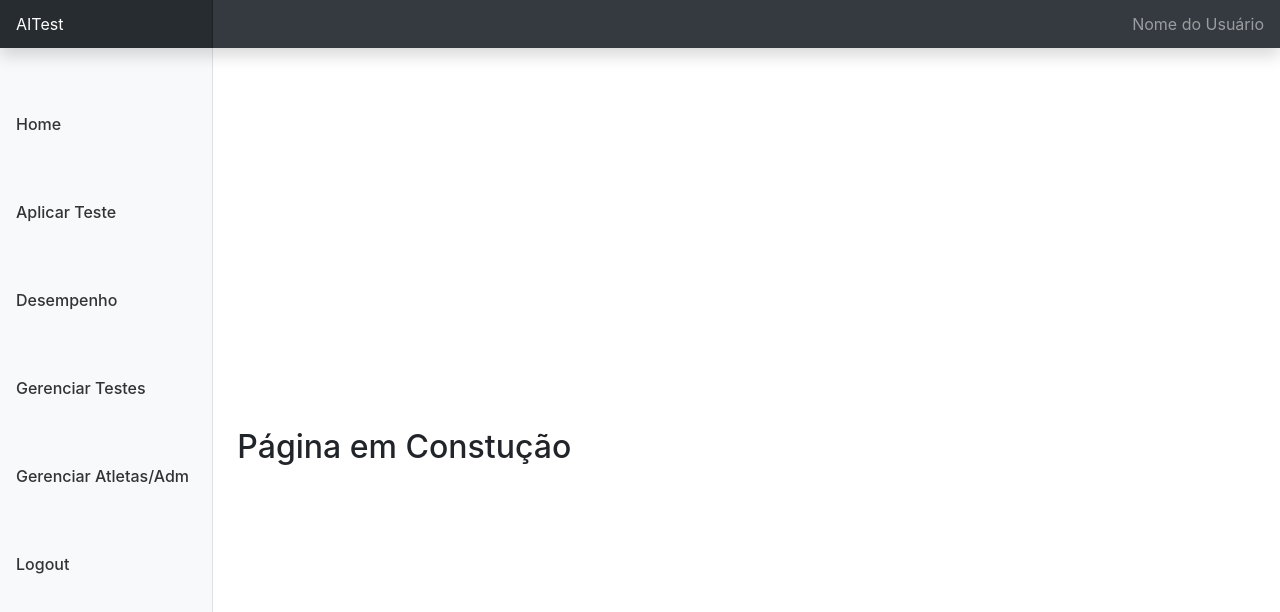
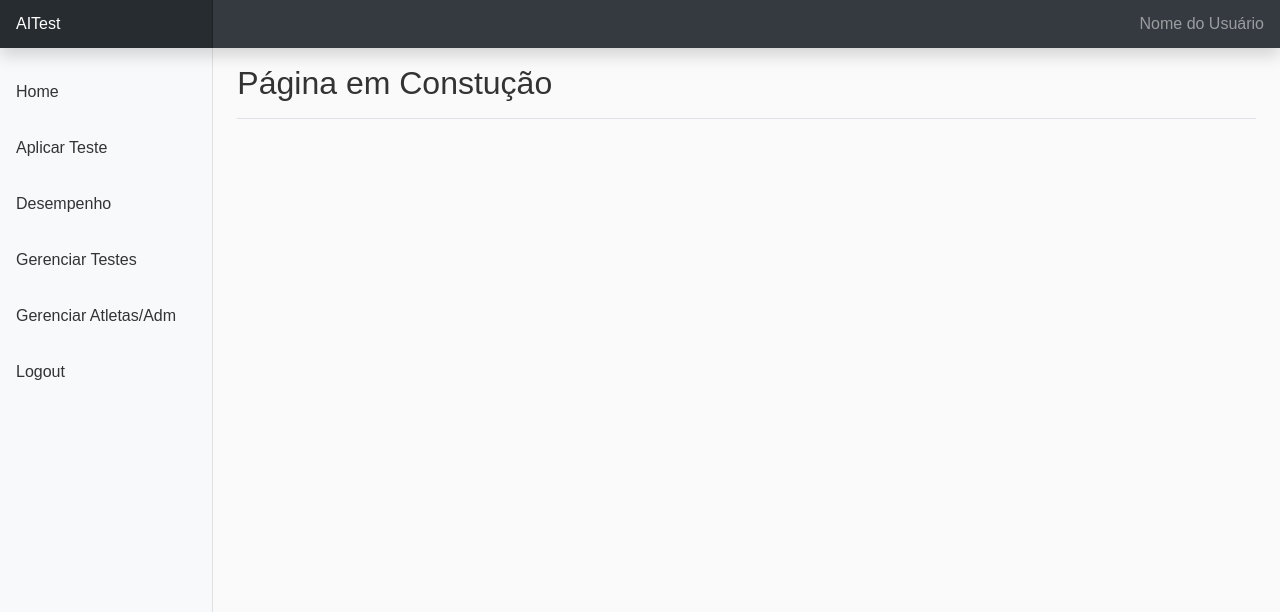
Before and after one commit to DenerThiago21/AITest, a React (Create React App) app in the folder frontend/: page /home in a window 1280 px wide. Shown: the top 612 px of the page. Built offline with nearby package versions, Linux system fonts and the light colour scheme.

Commit message:
correct frontend

```diff
--- a/frontend/src/App.js
+++ b/frontend/src/App.js
@@ -4,9 +4,9 @@ import Routes from './routes';
 
 /*import Evolution from './pages/Evolution';
 import Sidebar from './components/Sidebar';
-import Navbar from './components/Navbar';
+import Navbar from './components/Navbar';*/
 
-import './styles.css';*/
+import './styles.css';
 
 function App() {
   return (
--- a/frontend/src/components/Sidebar/index.js
+++ b/frontend/src/components/Sidebar/index.js
@@ -10,36 +10,36 @@ class Sidebar extends Component {
                 <div className="sidebar-sticky pt-3">
                     <ul className="nav flex-column">
                         <li className="nav-item">
-                            <Link className="nav-link pt-5" to="/home">
+                            <Link className="nav-link pt-3" to="/home">
                                 <span data-feather="home"></span>
                                 Home <span class="sr-only">(current)</span>
                             </Link>
                         </li>
-                        <li className="nav-item pt-5">
+                        <li className="nav-item pt-3">
                             <a className="nav-link" href="#">
                                 <span data-feather="file"></span>
                                 Aplicar Teste
                             </a>
                         </li>
-                        <li className="nav-item pt-5">
+                        <li className="nav-item pt-3">
                             <Link className="nav-link" to="/evolution">
                                 <span data-feather="shopping-cart"></span>
                                 Desempenho
                             </Link>
                         </li>
-                        <li className="nav-item pt-5">
+                        <li className="nav-item pt-3">
                             <a className="nav-link" href="#">
                                 <span data-feather="users"></span>
                                 Gerenciar Testes
                             </a>
                         </li>
-                        <li className="nav-item pt-5">
+                        <li className="nav-item pt-3">
                             <a className="nav-link" href="#">
                                 <span data-feather="bar-chart-2"></span>
                                 Gerenciar Atletas/Adm
                             </a>
                         </li>
-                        <li className="nav-item pt-5">
+                        <li className="nav-item pt-3">
                             <a className="nav-link" href="#">
                                 <span data-feather="layers"></span>
                                 Logout
--- a/frontend/src/pages/Login/index.js
+++ b/frontend/src/pages/Login/index.js
@@ -2,7 +2,7 @@ import React, {Component} from  'react';
 
 import ait from '../../assets/AIT.png'
 
-import './styles.css';
+import './login.css';
 
 class Login extends Component {
     render() {
--- a/frontend/src/pages/Login/styles.css
+++ b/frontend/src/pages/Login/login.css
@@ -1,5 +1,5 @@
 div {
-    height: 100vh;
+    height: 100%;
 }
 
 .login {
@@ -7,7 +7,8 @@ div {
     display: flex;
     -ms-flex-align: center;
     align-items: center;
-    padding-bottom: 50px;
+    padding-top: 100px;
+    padding-bottom: 190px;
     background-color: #f5f5f5;
 }
 
--- a/frontend/src/routes.js
+++ b/frontend/src/routes.js
@@ -11,7 +11,7 @@ export default function Routes() {
             <Switch>
                 <Route path='/' exact component={Login} />
                 <Route path='/home' exact component={Home} />
-                <Route path='/evolution' component={Evolution} />
+                <Route path='/evolution' exact component={Evolution} />
             </Switch>
         </BrowserRouter>
     );
```
Also changed, not shown: 2 other files (tests, documents, lock files or other folders).
